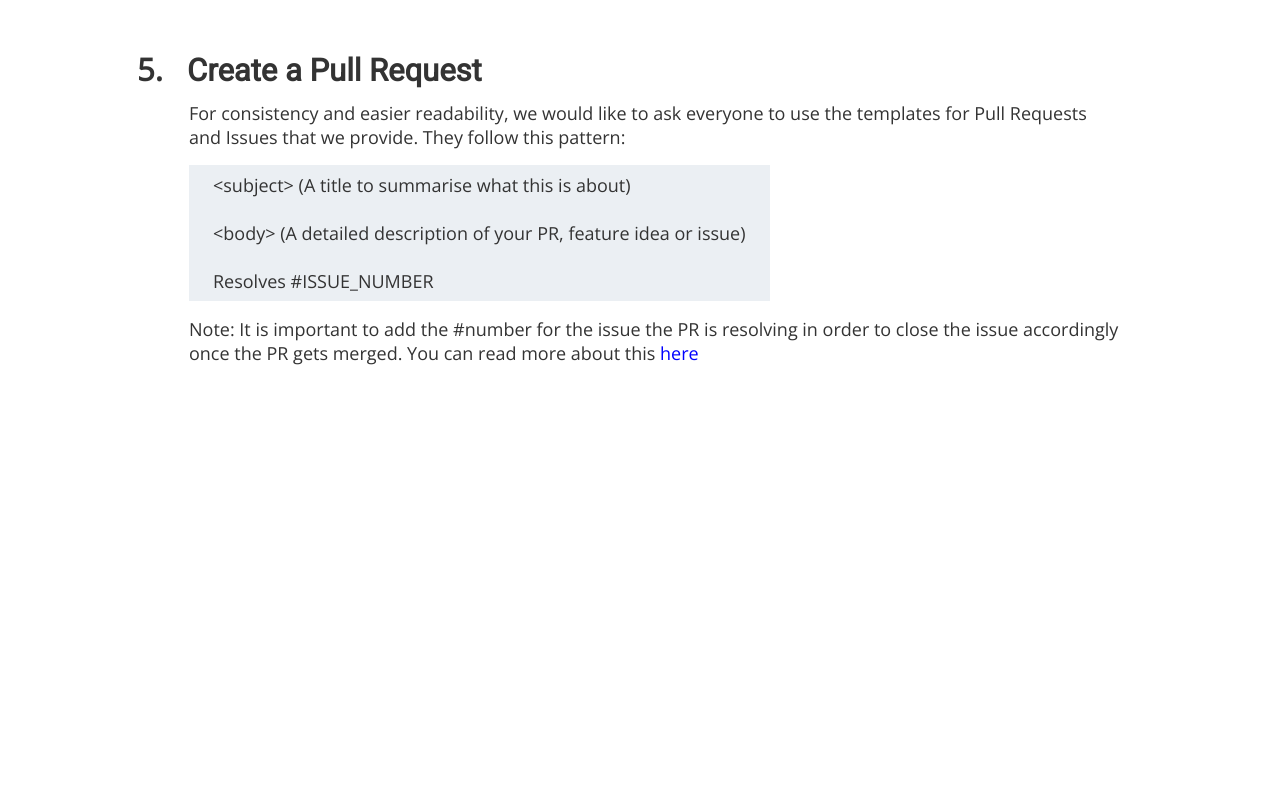
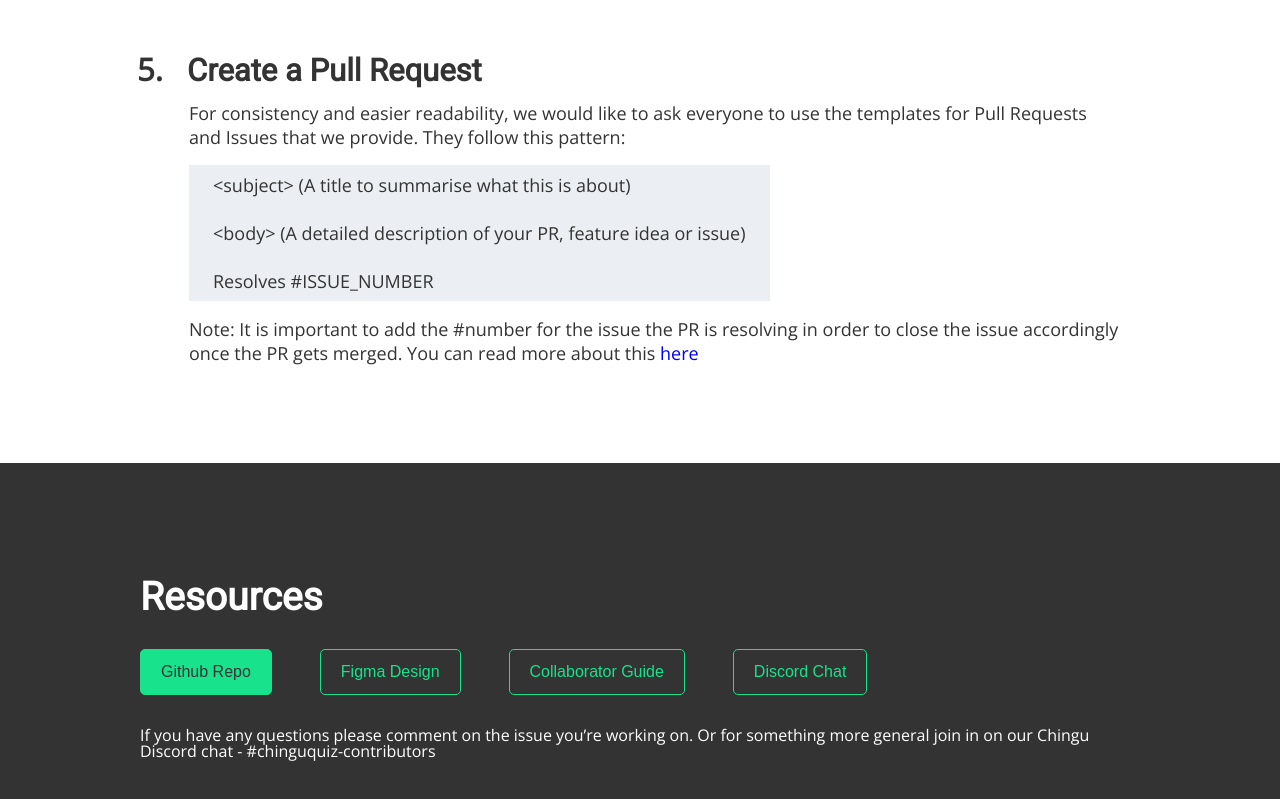
Before and after one commit to chingu-voyages/moonshot-chingu-quiz, a Next.js app in the folder client/: page /contribute in a window 1280 px wide. Shown: the part 1571-2370 px from the top of the page. Before the commit the page ends 2034 px from the top, so only its background shows below. Built offline with nearby package versions, Linux system fonts and the light colour scheme.

Commit message:
Add resources to contribute page

```diff
--- /dev/null
+++ b/client/components/contributepage/ResourcesSection.js
@@ -0,0 +1,117 @@
+import React from "react";
+import styled, { css } from "styled-components";
+import { breakpoint } from "../../frontend-config";
+
+const Wrapper = styled.div`
+  background: ${props => props.theme.colors.grey};
+  padding: 45px 25px 65px;
+
+  @media (min-width: ${breakpoint("lg")}) {
+    padding: 115px 25px 190px;
+  }
+`;
+
+const Title = styled.h2`
+  font-size: 39px;
+  font-weight: bold;
+  color: ${props => props.theme.colors.light};
+`;
+
+const ContentWrapper = styled.div`
+  max-width: 1000px;
+  margin: 0 auto;
+`;
+
+const ButtonsWrapper = styled.div`
+  display: flex;
+  flex-flow: row wrap;
+  align-items: center;
+  justify-content: flex-start;
+  gap: 48px;
+  margin: 32px 0;
+`;
+
+const Button = styled.button`
+  background: transparent;
+  border: 1px solid #18e28c;
+  border-radius: 5px;
+  cursor: pointer;
+  font-size: 16px;
+  line-height: 24px;
+  margin-right: 24px;
+  padding: 10px 20px;
+
+  &:last-of-type {
+    margin-right: 0;
+  }
+
+  ${props =>
+    props.light &&
+    css`
+      background: ${props.theme.colors.midGreen};
+      color: ${props.theme.colors.grey};
+    `}
+
+  ${props =>
+    props.dark &&
+    css`
+      background: ${props.theme.colors.grey};
+      color: ${props.theme.colors.midGreen};
+    `}
+`;
+
+const Info = styled.p`
+  color: ${props => props.theme.colors.light};
+`;
+
+const HeroSection = () => {
+  return (
+    <Wrapper>
+      <ContentWrapper>
+        <Title>Resources</Title>
+
+        <ButtonsWrapper>
+          <a
+            href="https://github.com/chingu-voyages/moonshot-chingu-quiz"
+            rel="noreferrer noopener"
+            target="_blank"
+          >
+            <Button light>Github Repo</Button>
+          </a>
+
+          <a
+            href="https://www.figma.com/file/2mKq8rdawiJO6EEVwugWYp/Chingu_Mockups?node-id=84%3A198"
+            rel="noreferrer noopener"
+            target="_blank"
+          >
+            <Button dark>Figma Design</Button>
+          </a>
+
+          <a
+            href="https://github.com/chingu-voyages/ChinguResourceList/blob/development/docs/COLLABORATOR_GUIDE.md"
+            rel="noreferrer noopener"
+            target="_blank"
+          >
+            <Button dark>Collaborator Guide</Button>
+          </a>
+
+          <a
+            href="https://discord.gg/rEfmg4"
+            rel="noreferrer noopener"
+            target="_blank"
+          >
+            <Button dark>Discord Chat</Button>
+          </a>
+        </ButtonsWrapper>
+
+        <Info>
+          If you have any questions please comment on the issue you’re working
+          on. Or for something more general join in on our Chingu Discord chat -
+          #chinguquiz-contributors
+        </Info>
+      </ContentWrapper>
+    </Wrapper>
+  );
+};
+
+export default HeroSection;
--- a/client/pages/contribute.js
+++ b/client/pages/contribute.js
@@ -2,12 +2,14 @@ import React from "react";
 import Header from "../components/header/Header";
 import Hero from "../components/contributepage/HeroSection";
 import Info from "../components/contributepage/InfoSection";
+import Resources from "../components/contributepage/ResourcesSection";
 
 export default function Home() {
   return (
     <>
       <Hero />
       <Info />
+      <Resources />
     </>
   );
 }
```
